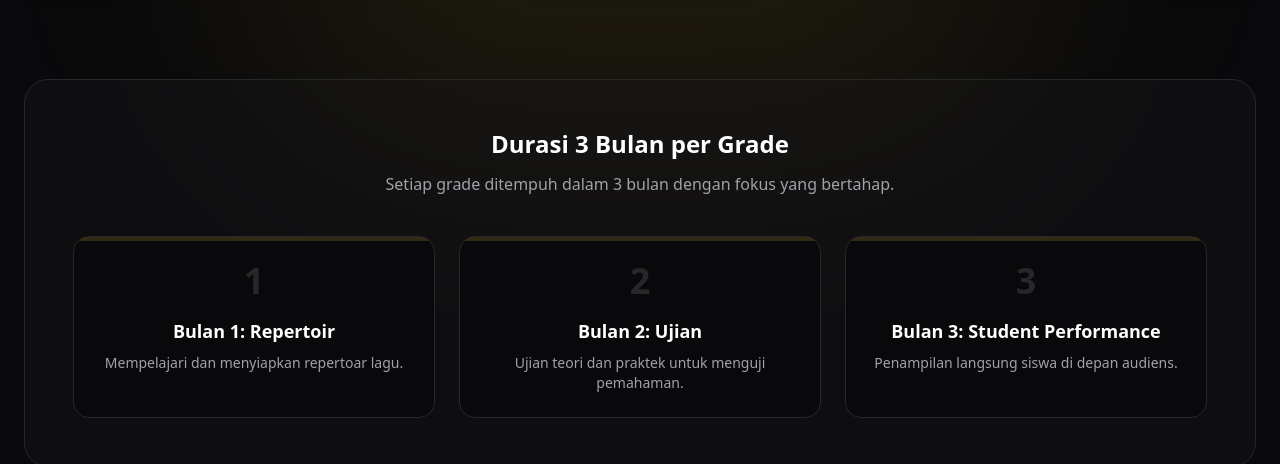
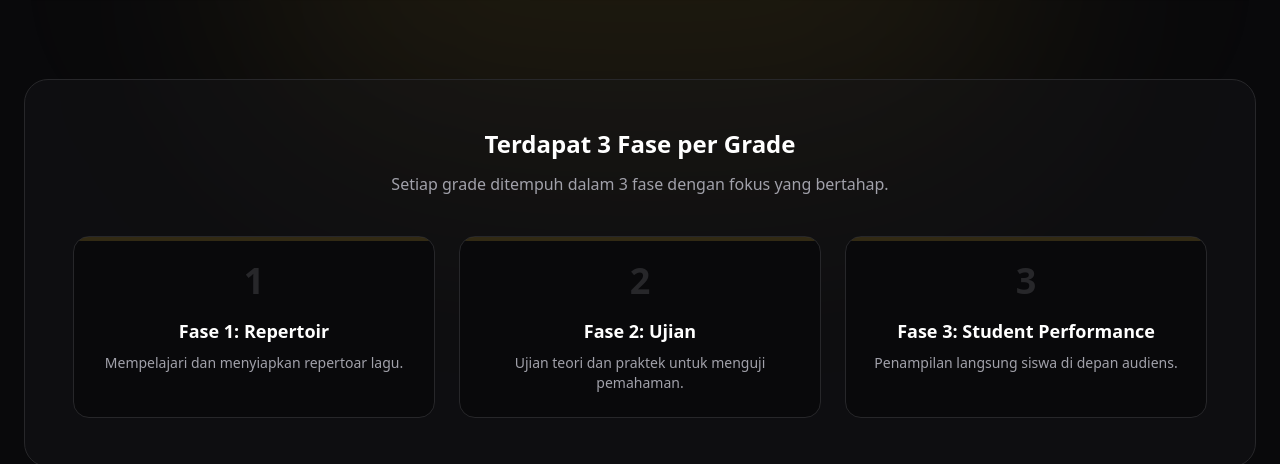
Before and after one commit to SamuelRingo/legacy-music-center-erp, a React (Vite) app in the folder frontend/: page / in a window 1280 px wide. Shown: the part 3040-3504 px from the top of the page. Built offline with nearby package versions, Linux system fonts and the light colour scheme; no server answers; the HTML template or start-up script is replaced by a standard one.

Commit message:
chore: change Bulan to Fase in Landing Page Grade section

```diff
--- a/frontend/src/pages/public/landing/CourseModal.jsx
+++ b/frontend/src/pages/public/landing/CourseModal.jsx
@@ -37,7 +37,7 @@ export default function CourseModal({ course, open, onOpenChange }) {
             <div className="flex flex-col gap-2 mb-4 mt-2">
               <div className="flex items-center gap-2 text-zinc-300 bg-zinc-800/80 px-3 py-2 rounded-lg text-[10px] md:text-xs">
                 <Clock size={14} className="text-gold-500 shrink-0" />
-                <span>3 Bulan per Grade</span>
+                <span>3 Fase per Grade</span>
               </div>
               <div className="flex items-center gap-2 text-zinc-300 bg-zinc-800/80 px-3 py-2 rounded-lg text-[10px] md:text-xs">
                 <Star size={14} className="text-gold-500 shrink-0" />
--- a/frontend/src/pages/public/landing/GradeSection.jsx
+++ b/frontend/src/pages/public/landing/GradeSection.jsx
@@ -11,9 +11,9 @@ export default function GradeSection() {
   ];
 
   const months = [
-    { num: 1, title: 'Bulan 1: Repertoir', desc: 'Mempelajari dan menyiapkan repertoar lagu.' },
-    { num: 2, title: 'Bulan 2: Ujian', desc: 'Ujian teori dan praktek untuk menguji pemahaman.' },
-    { num: 3, title: 'Bulan 3: Student Performance', desc: 'Penampilan langsung siswa di depan audiens.' }
+    { num: 1, title: 'Fase 1: Repertoir', desc: 'Mempelajari dan menyiapkan repertoar lagu.' },
+    { num: 2, title: 'Fase 2: Ujian', desc: 'Ujian teori dan praktek untuk menguji pemahaman.' },
+    { num: 3, title: 'Fase 3: Student Performance', desc: 'Penampilan langsung siswa di depan audiens.' }
   ];
 
   return (
@@ -49,11 +49,11 @@ export default function GradeSection() {
           ))}
         </div>
 
-        {/* Sub-section: 3 Bulan per Grade */}
+        {/* Sub-section: 3 Fase per Grade */}
         <div className="bg-zinc-900/40 rounded-3xl p-8 md:p-12 border border-zinc-800">
           <div className="text-center mb-10">
-            <h3 className="text-2xl font-bold text-white mb-3">Durasi 3 Bulan per Grade</h3>
-            <p className="text-zinc-400">Setiap grade ditempuh dalam 3 bulan dengan fokus yang bertahap.</p>
+            <h3 className="text-2xl font-bold text-white mb-3">Terdapat 3 Fase per Grade</h3>
+            <p className="text-zinc-400">Setiap grade ditempuh dalam 3 fase dengan fokus yang bertahap.</p>
           </div>
 
           <div className="grid grid-cols-1 md:grid-cols-3 gap-6">
```
